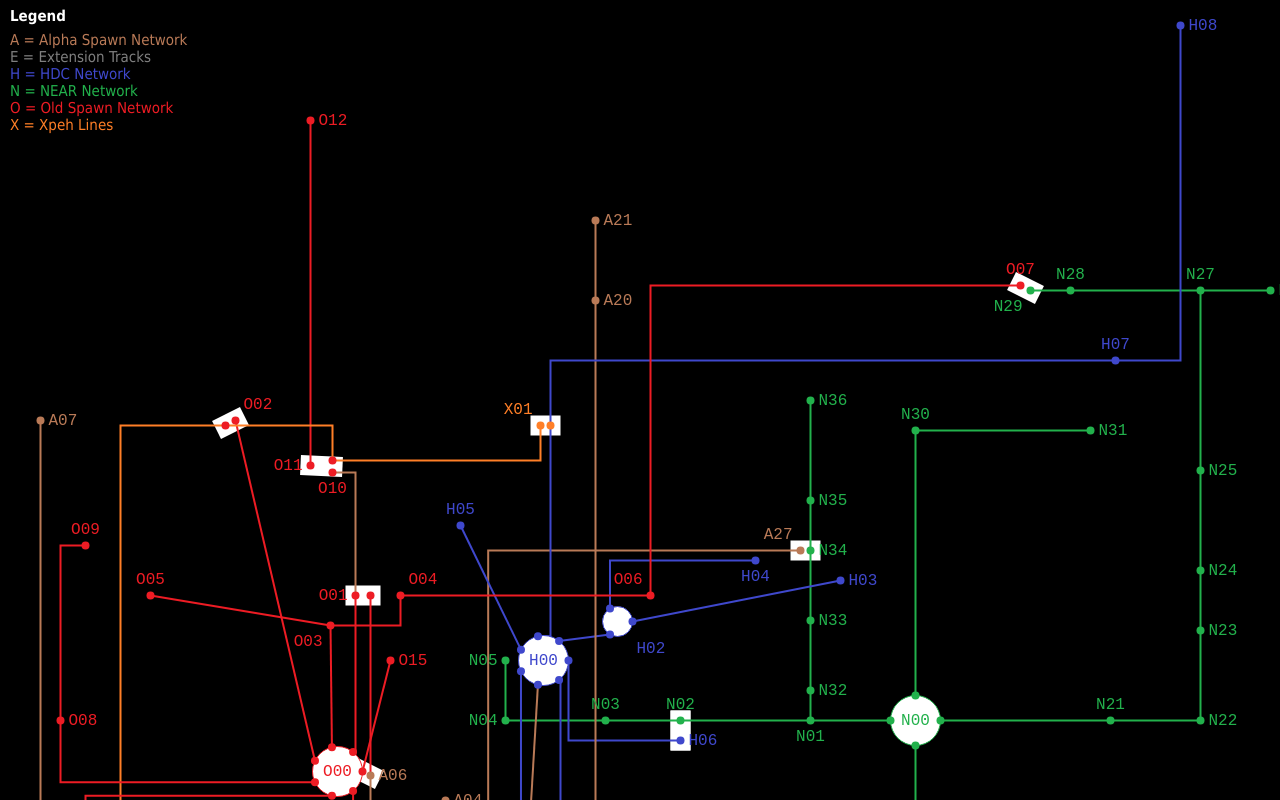
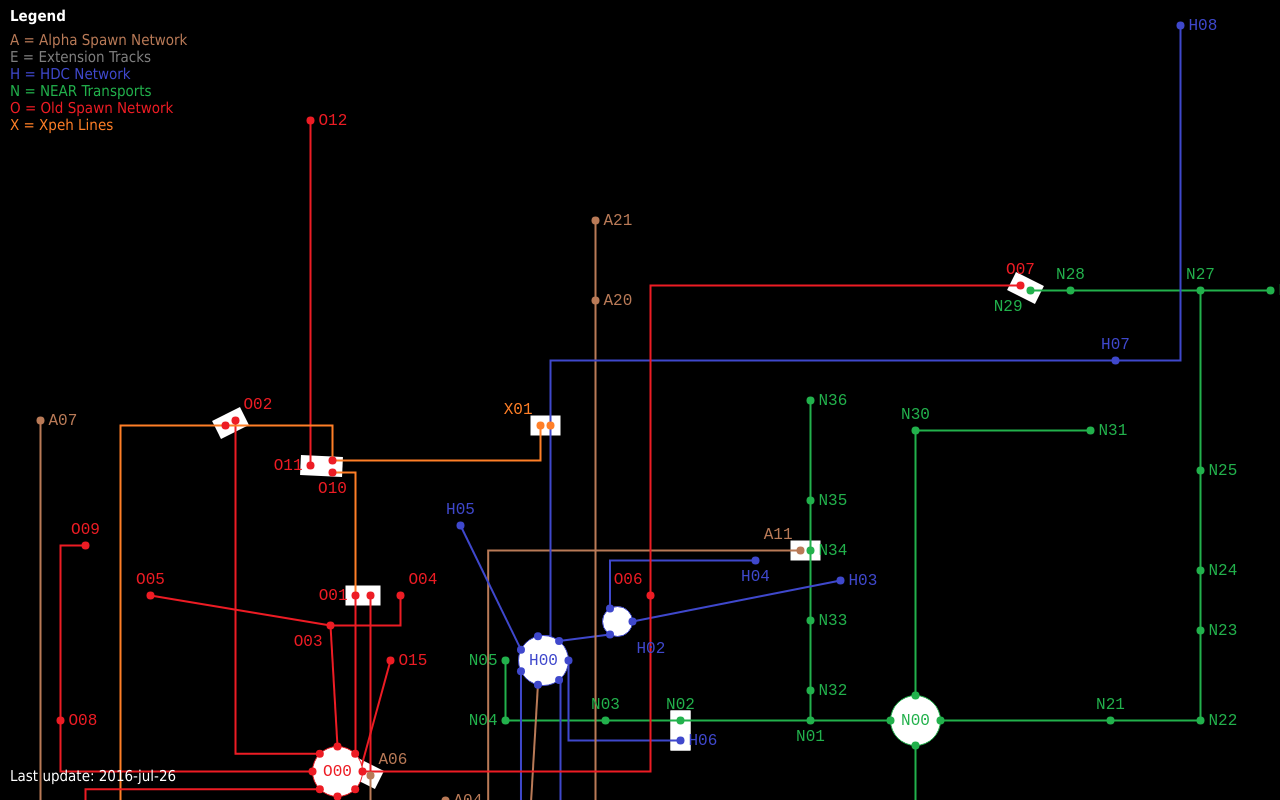
Before and after one commit to vcache/vcache.github.io, a plain HTML site: page index.html in a window 1280 px wide. Drawn offline with Linux system fonts and the light colour scheme.

Commit message:
fix errors, update

```diff
--- a/index.html
+++ b/index.html
@@ -24,6 +24,7 @@
         </canvas>
 
         <script>
+            var lastUpdate = new Date(2016, 6, 26)
             /*
                     N
                 NW     NE
@@ -39,13 +40,14 @@
                 "A03": ["Lanno-Condeura",                       [450, 1810],    "E",    "various portals to national subdivisions (Rail #2)"],
                 "A04": ["The Iron Farm",                        [655, 1080],    "E",    "public access (Rail #3)"],
                 "A05": ["Dobrograd",                            [670, 1210],    "E",    "(Rail #3)"],
-                "A06": ["Old Spawn Netherhub",                  [580, 1055],    "E",    "transfer station to Old Spawn Network (Rail #4)"],
+                "A06": ["Old Spawn Netherhub",                  [580, 1055],    "NE",   "transfer station to Old Spawn Network (Rail #4)"],
                 "A07": ["Big Shit Tower",                       [250, 700],     "E",    "only boat travel to mainland (Rail #5)"],
-                "A08": ["(transfer point)",                     [590, 1680],    "NE",   "no portal station"],
-                "A09": ["Austrian Walls",                       [1030, 1680],   "E",    "(Rail #6)"],
-                "A10": ["Old Witherwood",                       [590, 1830],    "SW",   "transfer station (Rail #6)"],
-               "A10'": ["",                                     [600, 1830],     "",   "transfer station (Rail #6)"],
-                "A11": ["Duchy of WitherWood",                  [810, 1805],    "E",    "(Rail #6)"],
+                "A25": ["(transfer point)",                     [590, 1680],    "NE",   "no portal station"],
+                "A27": ["Gowa Base",                            [590, 1740],    "E",    "(Rail #6) "],
+                "A26": ["Austrian Walls",                       [1030, 1680],   "E",    "(Rail #6)"],
+                "A28": ["Old Witherwood",                       [590, 1830],    "SW",   "transfer station (Rail #6)"],
+               "A28'": ["",                                     [600, 1830],     "",   "transfer station (Rail #6)"],
+                "A29": ["Duchy of WitherWood",                  [810, 1805],    "E",    "(Rail #6)"],
                 "A12": ["(transfer point)",                     [975, 1325],    "S",    "no portal station"],
                 "A13": ["Tersk Bank (Slavia Confederation)",    [975, 1260],    "SE",   "transfer station to NEAR Transports (Rail #8)"],
                 "A14": ["Snow Pines (Calisia)",                 [1170, 1280],   "E",    "transfer station to NEAR Transports (Rail #8)"],
@@ -59,10 +61,10 @@
                 "A22": ["Hochkiesel",                           [725, 1485],    "W",    "(Rail #10)"],
                 "A23": ["Nelson",                               [610, 1500],    "E",    "(Rail #11)"],
                 "A24": ["Pizza Plaza",                          [735, 1800],    "S",    "(Rail #12)"],
-                "A25": ["Novoblagomirsk",                       [767, 1555],    "E",    "no direct portal station; access to walkway (Rail #13)"],
-                "A26": ["Flower Farm",                          [820, 1230],    "E",    "(Rail #16)"],
-                "A27": ["Phiagrica",                            [1010, 830],    "NW",   "(Rail #17)"],
-                "A28": ["BellTower (Mercymnius)",               [600, 1090],    "E",    "(Rail #23)"],
+                "A09": ["Novoblagomirsk",                       [760, 1555],    "W",    "no direct portal station; access to walkway (Rail #13)"],
+                "A10": ["Flower Farm",                          [820, 1230],    "E",    "(Rail #16)"],
+                "A11": ["Phiagrica",                            [1010, 830],    "NW",   "(Rail #17)"],
+                "A08": ["BellTower (Mercymnius)",               [600, 1090],    "E",    "(Rail #23)"],
                 "E01": ["Dobrobakanistan",                      [1325, 1590],   "E",    ""],
                 "E02": ["AdamJensen's Place",                   [1500, 1610],   "E",    ""],
                "N17'": ["",                                     [1450, 1560],    "",   ""],
@@ -77,9 +79,11 @@
                 "H06": ["Badforest (Badfacia)",                 [890, 1020],    "E",    "transfer station to NEAR Transports"],
                 "H07": ["Midway Fortress",                      [1325, 640],    "N",    "no portal station"],
                 "H08": ["Nether Arena",                         [1390, 305],    "E",    "no portal station"],
-                "H09": ["(switch point)",                       [770, 1645],    "NE",   "no portal station"],
-                "H10": ["Walschor",                             [495, 1690],    "NE",   "transfer station to Alpha Spawn Network"],
-                "H11": ["Ostrow",                               [1220, 1610],   "W",    "industrial line only"],
+                "H09": ["Faryagrad",                            [770, 1555],    "NE",   "transfer station to Extension Tracks (Rail #0)"],
+                "H10": ["(switch point)",                       [770, 1645],    "NE",   "no portal station"],
+                "H11": ["Walschor",                             [495, 1690],    "NE",   "transfer station to Alpha Spawn Network"],
+                "H12": ["Oasis",                                [1030, 1645],   "N",    ""],
+                "H13": ["Ostrow",                               [1220, 1610],   "W",    "industrial line only"],
                 "N00": ["Utgard Station",                       [1125, 1000],   "C",    "portal to Midgard Municipality (Rail #0)"],
                 "N01": ["West Sorra",                           [1020, 1000],   "S",    "switch station"],
                 "N02": ["Badforest (Badfacia)",                 [890, 1000],    "N",    "transfer station to HDC Network"],
@@ -92,7 +96,7 @@
                 "N09": ["Anhud's Scrapyard",                    [240, 1280],    "W",    "transfer station to Extension Tracks"],
                 "N10": ["Tollan (Ēxcān Bastet)",                [330, 1600],    "W",    "(subject to unpredictable name changes)"],
                 "N11": ["Tersk Bank (Slavia Confederation)",    [980, 1250],    "N",    "transfer station to Alpha Spawn Network"],
-                "N12": ["Aebinsborg (Eyjan Hvíta)",             [1125, 1250],   "S",    "switch station"],
+                "N12": ["Aebinsborg (Eyjan Hvíta)",             [1125, 1250],   "NW",    "switch station"],
                 "N13": ["Snow Pines (Calisia)",                 [1175, 1250],   "N",    "transfer station to Alpha Spawn Network"],
                 "N14": ["Zen Pagoda",                           [1290, 1250],   "N",    ""],
                 "N15": ["Explorers' Gate 02",                   [1440, 1250],   "E",    "temporary designation for unsettled area"],
@@ -117,6 +121,8 @@
                 "N34": ["Phiagrica",                            [1020, 830],    "E",    "transfer station; access to Main Gate and Tree Gate"],
                 "N35": ["Sponville",                            [1020, 780],    "E",    ""],
                 "N36": ["Barriada",                             [1020, 680],    "E",    ""],
+                "N37": ["Yagira Falls",                         [1125, 1340],   "W",    "also access to Graenland portal (Rail #0)"],
+                "N38": ["Prystanak",                            [1050, 1550],   "N",    "(Rail #0)"],
                 "O00": ["Old Spawn Netherhub",                  [547,  1051],   "C",    ""],
                 "O01": ["Desert End Portal",                    [565, 875],     "W",    "two lines to same station, transfer station to Xpeh Lines, no access to surface"],
                "O01'": ["",                                     [580, 875],     "",     ""],
@@ -145,9 +151,10 @@
                 ["A01", "A02", "A"],
                 ["A02", "A03", "A"],
                 ["A04", "A05", "A"],
-                ["A10", "A08", "A"],
-                ["A08", "A09", "A"],
-                ["A11","A10'", "A", "corner"],
+                ["A27", "A25", "A"],
+                ["A25", "A26", "A"],
+                ["A27", "A28", "A"],
+                ["A29","A28'", "A", "corner"],
                 ["A12", "A13", "A"],
                 ["A12", "A14", "A"],
                 ["A14", "A15", "A"],
@@ -158,18 +165,18 @@
                 ["A21", "A20", "A"],
 
                 ["A00", "A12", "A"],
-                ["A00", "A25", "A"],
+                ["A00", "A09", "A"],
                 ["A00", "A24", "A", "corner"],
                 ["A00", "A22", "A"],
                 ["A00", "A23", "A"],
-                ["A08", "A00", "A", "corner"],
+                ["A25", "A00", "A", "corner"],
                 ["A01", "A00", "A", "corner"],
                 ["A07", "A00", "A", "corner"],
                 ["A06", "A00", "A", "corner"],
                 ["A00", "N07", "N", "corner"],
-                ["A28", "A00", "A"],
+                ["A08", "A00", "A"],
                 ["A00", "A05", "A"],
-                ["A00", "A27", "A", "corner"],
+                ["A00", "A11", "A", "corner"],
                 ["A00", "N11", "N", "corner"],
 
                 ["A18", "E01", "E"],
@@ -212,13 +219,17 @@
                 ["N18", "N19", "N"],
                 ["N19", "N20", "N", "corner"],
                 ["N12", "N06", "N"],
+                ["N12", "N37", "N"],
+                ["N37", "N38", "N", "corner"],
 
                 ["X02", "N10", "X", "corner"],
                 ["X02", "X03", "X", "corner"],
-                ["X03", "A10", "X", "corner"],
+                ["X03", "A28", "X", "corner"],
 
-                ["H11", "H09", "H", "corner"],
-                ["H09", "H10", "H", "corner"],
+                ["H13", "H12", "H", "corner"],
+                ["H12", "H10", "H", "corner"],
+                ["H10", "H11", "H", "corner"],
+                ["H10", "H09", "H"],
 
                 ["H03", "H02", "H"],
                 ["H00", "H06", "H", "corner"],
@@ -231,7 +242,7 @@
                 ["H02", "H00", "H"],
 
                 ["A20", "A00", "A", "corner"],
-                ["A26", "A00", "A", "corner"],
+                ["A10", "A00", "A", "corner"],
 
                 ["H02", "H04", "H", "corner"],
 
@@ -241,7 +252,7 @@
                 ["O12", "O11", "O", "corner"],
                 ["O06", "O07", "O", "corner"],
                 ["O08", "O09", "O", "corner"],
-                ["O06", "O04", "O"],
+                ["O06", "O00", "O", "corner"],
                 ["O03", "O05", "O"],
                 ["O04", "O03", "O", "corner"],
 
@@ -249,14 +260,14 @@
                 ["O00", "O13", "O", "corner"],
                 ["O14", "O00", "O", "corner"],
                 ["O08", "O00", "O", "corner"],
-                ["O02", "O00", "O"],
+                ["O02", "O00", "O", "corner"],
                 ["O03", "O00", "O"],
                 ["O01", "O00", "O", "corner"],
                 ["O01'","A06", "O"],
 
                 ["O10'","O02'","X", "corner"],
                 ["X01", "O10'","X", "corner"],
-                ["O01", "O10", "A", "corner"],
+                ["O01", "O10", "X", "corner"],
                 //["O04", "A01'", "O"],
                 //["O10", "O01'", "O", "rectangle", yForRect-side],
             ];
@@ -267,22 +278,26 @@
                 ["N11", "A13"],
                 ["E03", "N09"],
                 ["N02", "H06"],
-                ["A02", "H10"],
+                ["A02", "H11"],
                 ["N17", "N17'"],
-                ["A10", "A10'"],
+                ["A28", "A28'"],
                 ["E04", "O14"],
                 ["O02", "O02'"],
                 ["X01", "X01'"],
                 ["O01", "O01'"],
-                ["N34", "A27"],
+                ["N34", "A11"],
                 ["O11", "O10", "O10'"],
                 ["A06", "O00.0"],
+                ["A09", "H09"],
             ];
-            var hubs = {"O00": 25, "A00": 45, "H02": 15, "H00": 25, "N00": 25}; // {"hubname": raduis}
+
+            // {"hubname": raduis, ...}
+            var hubs = {"O00": 25, "A00": 45, "H02": 15, "H00": 25, "N00": 25};
+
             var prefixes = {"A": ["Alpha Spawn Network", "#b97a57"],
                             "E": ["Extension Tracks",    "#7f7f7f"],
                             "H": ["HDC Network",         "#3f48cc"],
-                            "N": ["NEAR Network",        "#22b14c"],
+                            "N": ["NEAR Transports",     "#22b14c"],
                             "O": ["Old Spawn Network",   "#ed1c24"],
                             "X": ["Xpeh Lines",          "#ff7f27"]};
 
@@ -749,7 +764,16 @@
                     ctx.fillStyle = prefix[1]
                     ctx.fillText(i + " = " + prefix[0], 10, yPos)
                 }
+
+                ctx.fillStyle = "white"
+                ctx.fillText("Last update: " + lastUpdate.getFullYear() + "-" +
+                                               monthes[lastUpdate.getMonth()] + "-" +
+                                               lastUpdate.getDate(),
+                             10,
+                             canvasHeight - 30)
             }
+
+            var monthes = ["jan", "feb", "mar", "apr", "may", "jun", "jul", "aug", "sep", "oct", "nov", "dec"]
 
             function updateCanvasDimensions() {
                 canvas.width = window.innerWidth;
```
